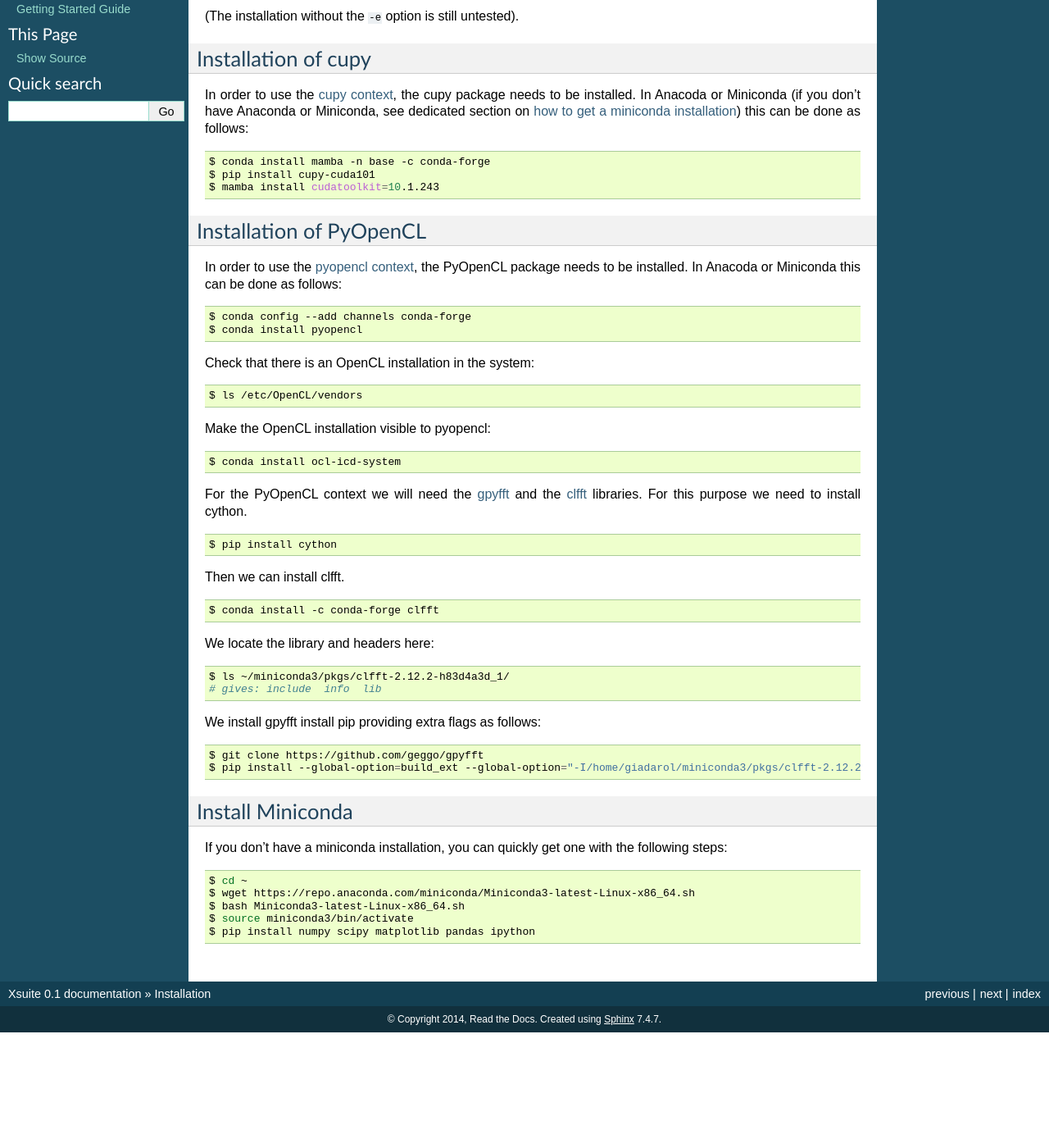
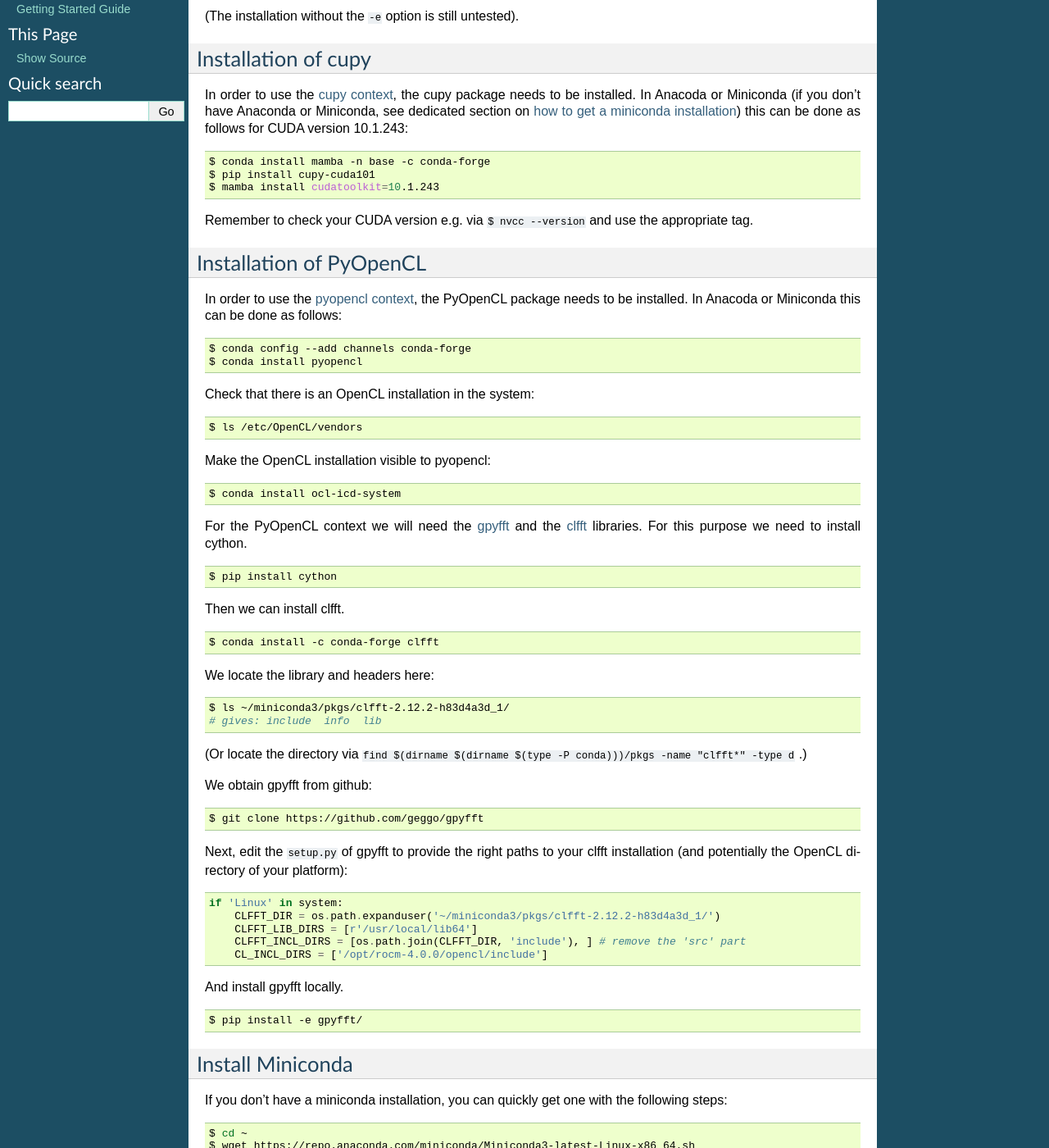
Before and after one commit to xsuite/xsuite, a Sphinx documentation site: the page built from docs/installation.rst, in a window 1280 px wide and 1400 px high, scrolled down 225 px. Shown: the whole window at 82% size. Built offline with Sphinx 7.4.7, drawn with Linux system fonts in a browser that asks for light colours; before the commit the page ends 1484 px from its top, so only the background shows below that.

Commit message:
Update installation.rst
The gpyfft part needs to be executed slightly differently
as the author of the library hard codes the respective
paths into the setup.py...
In my case for AMD I also needed to adjust the OpenCL
paths, which was not needed for NVIDIA on another server.

```diff
--- a/docs/installation.rst
+++ b/docs/installation.rst
@@ -22,13 +22,15 @@
 
 In order to use the :doc:`cupy context<contexts>`, the cupy package needs to be installed.
 In Anacoda or Miniconda (if you don't have Anaconda or Miniconda, see dedicated section on :ref:`how to get a miniconda installation<miniconda>`)
-this can be done as follows:
+this can be done as follows for CUDA version 10.1.243:
 
 .. code-block:: bash
 
     $ conda install mamba -n base -c conda-forge
     $ pip install cupy-cuda101
     $ mamba install cudatoolkit=10.1.243
+
+Remember to check your CUDA version e.g. via ``$ nvcc --version`` and use the appropriate tag.
 
 
 Installation of PyOpenCL
@@ -79,13 +81,29 @@
     $ ls ~/miniconda3/pkgs/clfft-2.12.2-h83d4a3d_1/
     # gives: include  info  lib
 
+(Or locate the directory via ``find $(dirname $(dirname $(type -P conda)))/pkgs -name "clfft*" -type d`` .)
 
-We install gpyfft install pip providing extra flags as follows:
+We obtain gpyfft from github:
 
 .. code-block:: bash
 
     $ git clone https://github.com/geggo/gpyfft
-    $ pip install --global-option=build_ext --global-option="-I/home/giadarol/miniconda3/pkgs/clfft-2.12.2-h83d4a3d_1/include" --global-option="-L/home/giadarol/miniconda3/pkgs/clfft-2.12.2-h83d4a3d_1/lib" gpyfft/
+
+Next, edit the ``setup.py`` of gpyfft to provide the right paths to your clfft installation (and potentially the OpenCL directory of your platform):
+
+.. code-block:: python
+
+    if 'Linux' in system:
+        CLFFT_DIR = os.path.expanduser('~/miniconda3/pkgs/clfft-2.12.2-h83d4a3d_1/')
+        CLFFT_LIB_DIRS = [r'/usr/local/lib64']
+        CLFFT_INCL_DIRS = [os.path.join(CLFFT_DIR, 'include'), ] # remove the 'src' part
+        CL_INCL_DIRS = ['/opt/rocm-4.0.0/opencl/include']
+
+And install gpyfft locally.
+
+.. code-block:: bash
+
+    $ pip install -e gpyfft/
 
 
 .. _miniconda:
```
